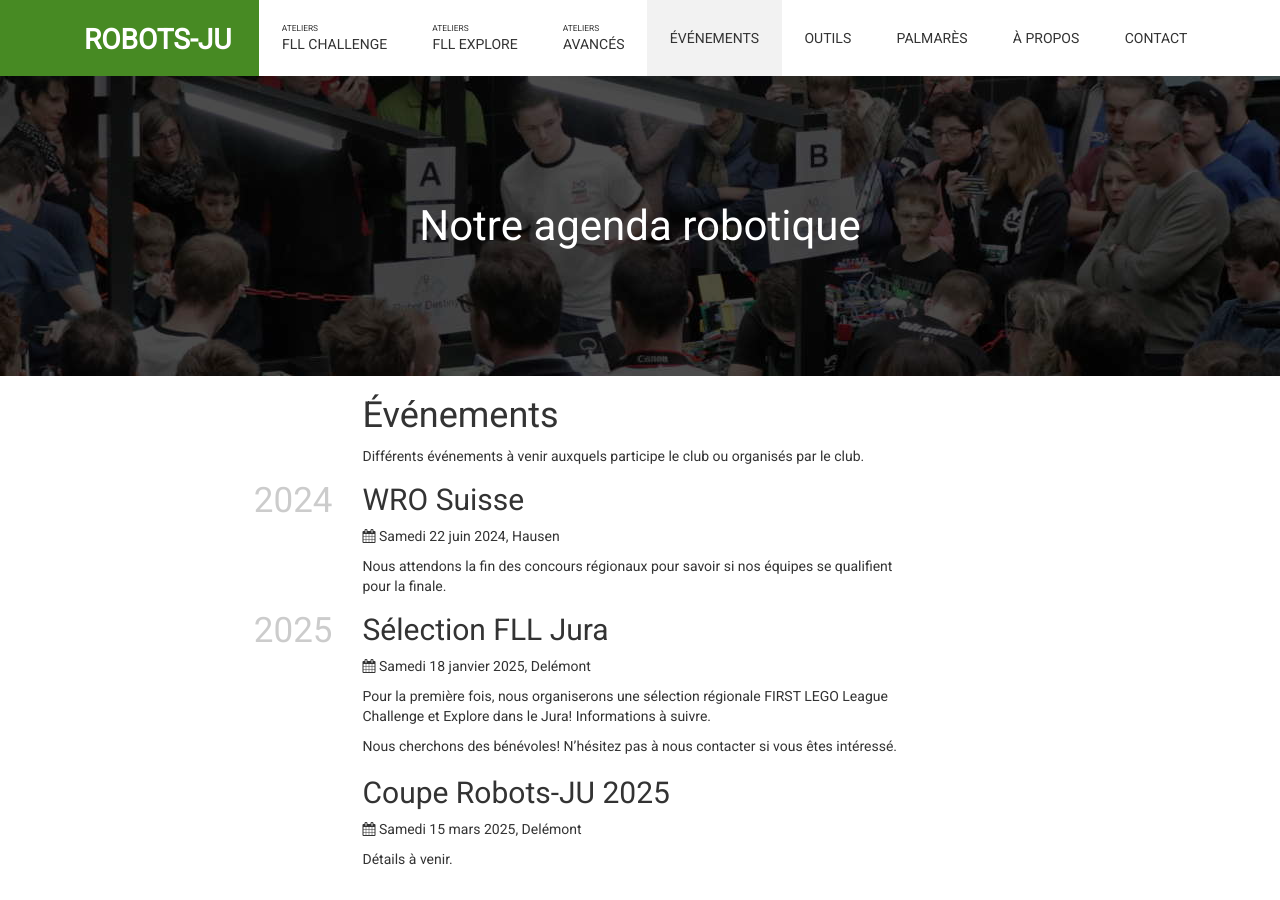
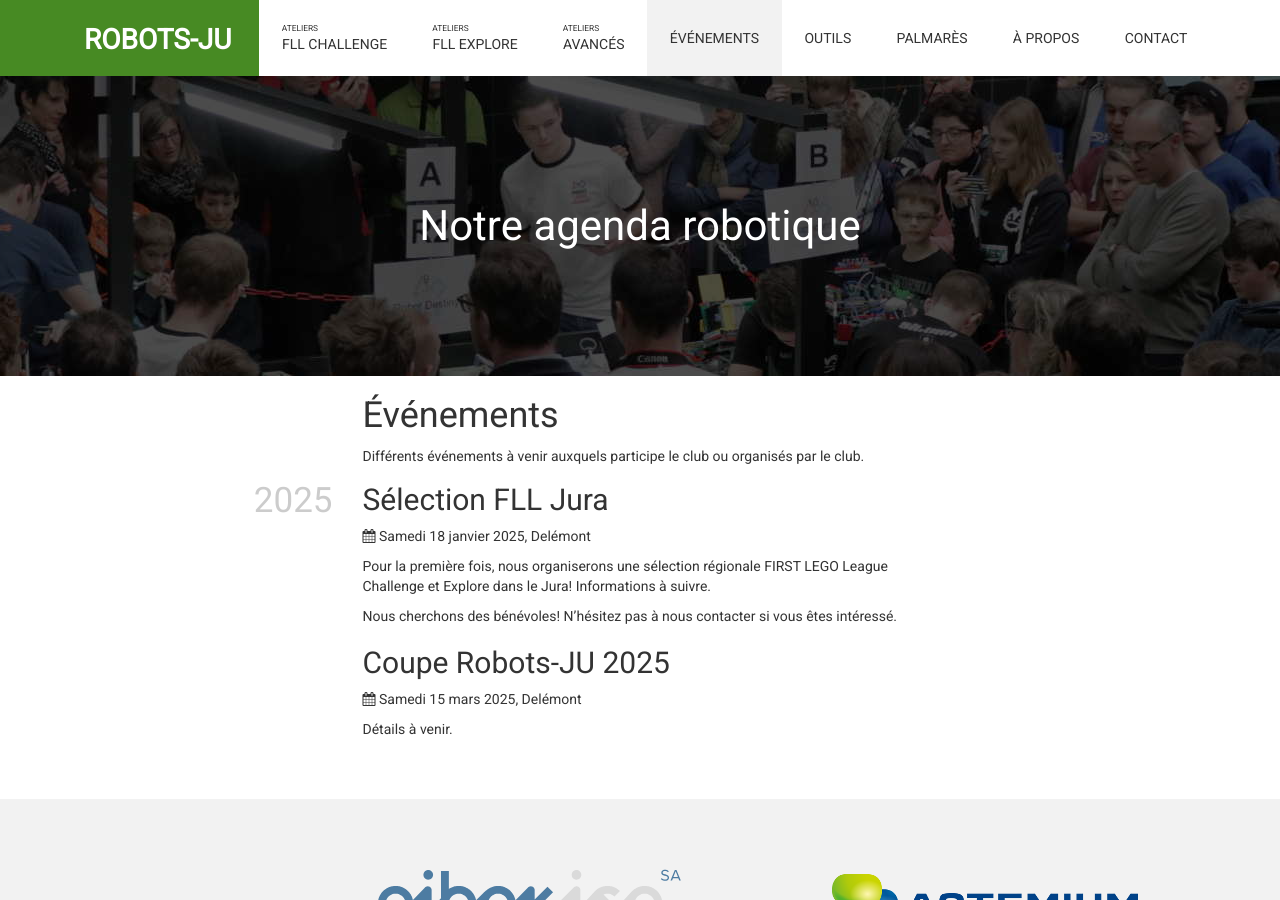
Before and after one commit to robots-ju/robots-ju.ch, a Jekyll site: the page built from events.md, in a window 1280 px wide and 900 px high. Built offline with Jekyll 4.4.1, drawn with Linux system fonts in a browser that asks for light colours; comment, search, counter and statistics services are not loaded.

Commit message:
MAJ Evénements

```diff
--- a/events.md
+++ b/events.md
@@ -7,15 +7,6 @@ banner_text: Notre agenda robotique
 ---
 
 Différents événements à venir auxquels participe le club ou organisés par le club.
-
-2024
-{:class="side-title"}
-
-## WRO Suisse
-
-<i class="fa fa-calendar"></i> Samedi 22 juin 2024, Hausen
-
-Nous attendons la fin des concours régionaux pour savoir si nos équipes se qualifient pour la finale.
 
 2025
 {:class="side-title"}
```
